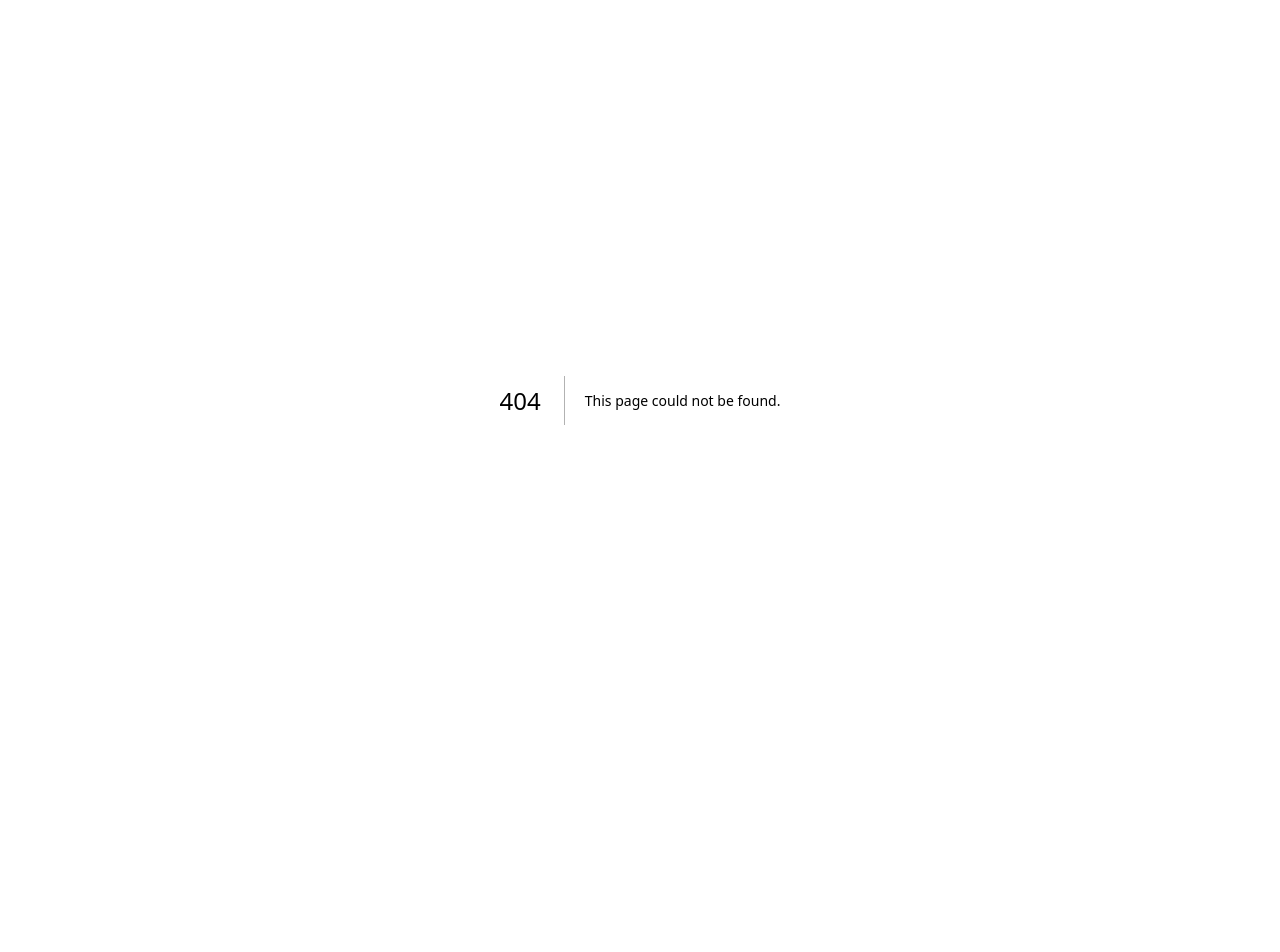
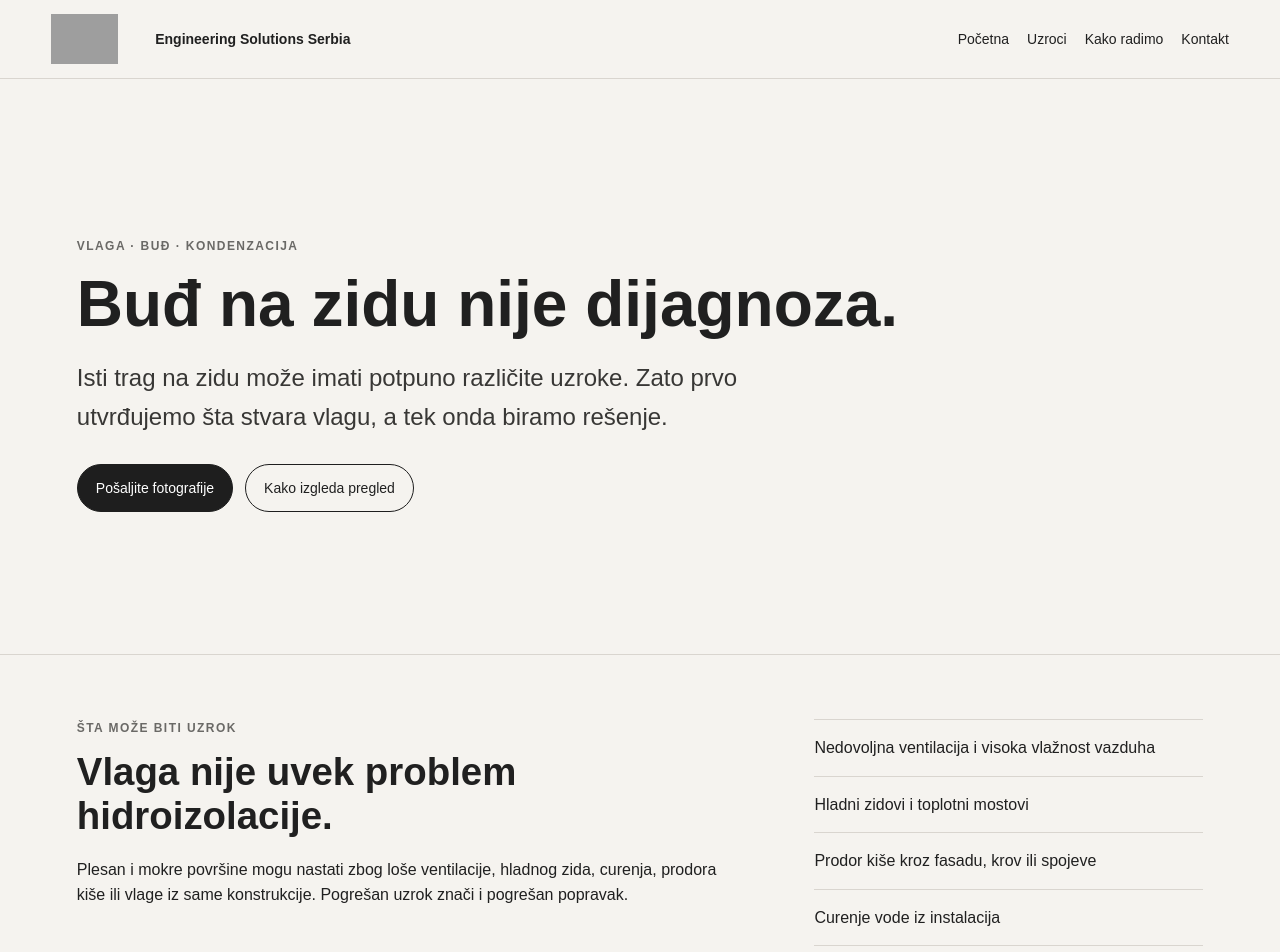
Before and after one commit to oikua66/koretskiy-rs, a Next.js app: page /vlaga in a window 1280 px wide. Before the commit this address had no page. Shown: the top 952 px of the page. Before the commit the page ends 800 px from the top, so only its background shows below. Built offline with nearby package versions, Linux system fonts and the light colour scheme; grey boxes are pictures that could not be loaded.

Commit message:
Add Serbian damp and mould diagnostics page

```diff
--- /dev/null
+++ b/app/vlaga/page.tsx
@@ -0,0 +1,128 @@
+import type { Metadata } from 'next';
+
+export const metadata: Metadata = {
+  title: 'Vlaga, buđ i kondenzacija | Koretskiy Serbia',
+  description: 'Dijagnostika uzroka vlage, buđi i kondenzacije u stanovima i kućama u Srbiji. Prvo utvrđujemo uzrok, pa tek onda biramo rešenje.',
+};
+
+const causes = [
+  'Nedovoljna ventilacija i visoka vlažnost vazduha',
+  'Hladni zidovi i toplotni mostovi',
+  'Prodor kiše kroz fasadu, krov ili spojeve',
+  'Curenje vode iz instalacija',
+  'Kapilarna ili bočna vlaga iz konstrukcije',
+  'Kombinacija više uzroka istovremeno',
+];
+
+const steps = [
+  {
+    n: '01',
+    title: 'Pošaljite opis i fotografije',
+    text: 'Napišite gde se problem pojavljuje, kada je najizraženiji i šta je do sada rađeno. Fotografije često već pokažu u kom pravcu treba tražiti uzrok.',
+  },
+  {
+    n: '02',
+    title: 'Procena mogućih uzroka',
+    text: 'Razdvajamo simptom od uzroka i određujemo šta treba proveriti: ventilaciju, temperaturu površina, vlagu u zidu, instalacije ili spoljne prodore vode.',
+  },
+  {
+    n: '03',
+    title: 'Jasan sledeći korak',
+    text: 'Dobijate preporuku šta zaista ima smisla raditi i da li je potreban pregled na licu mesta i dodatna merenja.',
+  },
+];
+
+export default function VlagaPage() {
+  return (
+    <main>
+      <header className="site-header">
+        <a className="brand" href="/" aria-label="Koretskiy Engineering Solutions Serbia">
+          <img className="brand-logo" src="https://koretskiy.com/logo.svg" alt="Koretskiy Consulting" />
+          <span className="brand-text">Engineering Solutions Serbia</span>
+        </a>
+        <nav>
+          <a href="/">Početna</a>
+          <a href="#uzroci">Uzroci</a>
+          <a href="#pregled">Kako radimo</a>
+          <a href="#kontakt">Kontakt</a>
+        </nav>
+      </header>
+
+      <section className="hero damp-hero">
+        <div className="hero-copy">
+          <p className="eyebrow">Vlaga · buđ · kondenzacija</p>
+          <h1>Buđ na zidu nije dijagnoza.</h1>
+          <p className="lead">
+            Isti trag na zidu može imati potpuno različite uzroke. Zato prvo utvrđujemo šta stvara vlagu, a tek onda biramo rešenje.
+          </p>
+          <div className="hero-actions">
+            <a className="button" href="https://wa.me/381638421005">Pošaljite fotografije</a>
+            <a className="button button-secondary" href="#pregled">Kako izgleda pregled</a>
+          </div>
+        </div>
+      </section>
+
+      <section className="section split" id="uzroci">
+        <div>
+          <p className="eyebrow">Šta može biti uzrok</p>
+          <h2>Vlaga nije uvek problem hidroizolacije.</h2>
+          <p>
+            Plesan i mokre površine mogu nastati zbog loše ventilacije, hladnog zida, curenja, prodora kiše ili vlage iz same konstrukcije. Pogrešan uzrok znači i pogrešan popravak.
+          </p>
+        </div>
+        <ul className="service-list">
+          {causes.map((cause) => <li key={cause}>{cause}</li>)}
+        </ul>
+      </section>
+
+      <section className="section panel" id="pregled">
+        <p className="eyebrow">Kako radimo</p>
+        <h2>Od simptoma do uzroka.</h2>
+        <div className="cards damp-steps">
+          {steps.map((step) => (
+            <article className="card" key={step.n}>
+              <span className="step-number">{step.n}</span>
+              <h3>{step.title}</h3>
+              <p>{step.text}</p>
+            </article>
+          ))}
+        </div>
+      </section>
+
+      <section className="section split">
+        <div>
+          <p className="eyebrow">Važno</p>
+          <h2>Ne prodajemo unapred određeno rešenje.</h2>
+        </div>
+        <div>
+          <p>
+            Ako je uzrok ventilacija, rešenje može biti poboljšanje izmene vazduha ili decentralizovana ventilacija sa rekuperacijom. Ako je uzrok zid, prodor vode ili instalacija, ventilator neće rešiti problem.
+          </p>
+          <p>
+            Cilj je da pre radova znate šta zapravo treba uraditi i zbog čega.
+          </p>
+        </div>
+      </section>
+
+      <section className="section contact" id="kontakt">
+        <div>
+          <p className="eyebrow">Prvi korak</p>
+          <h2>Pošaljite fotografije problema.</h2>
+          <p>
+            Dovoljno je nekoliko fotografija, grad, tip objekta i kratko objašnjenje kada se vlaga ili buđ pojavljuju. Ako fotografije nisu dovoljne, reći ćemo šta treba proveriti na licu mesta.
+          </p>
+        </div>
+        <div className="contact-links">
+          <a href="https://wa.me/381638421005">WhatsApp</a>
+          <a href="mailto:consulting@koretskiy.com">consulting@koretskiy.com</a>
+          <a href="tel:+381638421005">+381 63 842 1005</a>
+        </div>
+      </section>
+
+      <footer>
+        <span>© 2026 Koretskiy Consulting</span>
+        <a href="/">← Nazad na početnu</a>
+      </footer>
+    </main>
+  );
+}
```
